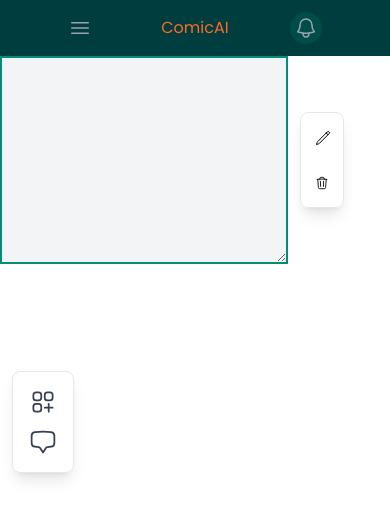
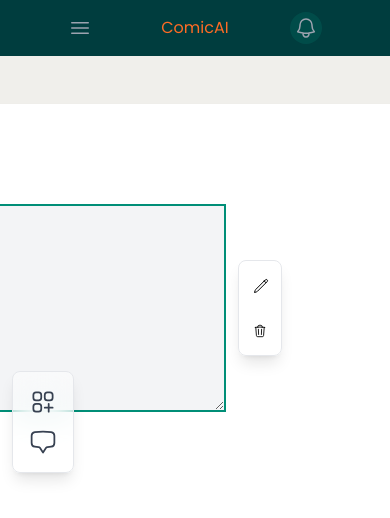
Before and after one commit to KaliKaloo/ComicPal, a React (Vite) app in the folder frontend-site/: page /CreateComicPage in a window 390 px wide. Both pictures are taken after a click on the icon 43 px from the left and 402 px from the top of the page. Shown: the top 518 px of the page. Built offline with nearby package versions, Linux system fonts and the light colour scheme.

Commit message:
added ability to have second page

```diff
--- a/frontend-site/src/components/ui/Draggable.jsx
+++ b/frontend-site/src/components/ui/Draggable.jsx
@@ -11,7 +11,7 @@ export function Draggable(props) {
 
   return (
 
-    <button className="" ref={setNodeRef} style={{...style, ...props.styles}} {...listeners} {...attributes}>
+    <button className='flex-shrink-0' ref={setNodeRef} style={{...style, ...props.styles}} {...listeners} {...attributes}>
       {props.children}
     </button>
   );
--- a/frontend-site/src/pages/CreateComicPage/CreateComicPage.jsx
+++ b/frontend-site/src/pages/CreateComicPage/CreateComicPage.jsx
@@ -19,9 +19,10 @@ import {
 function CreateComicPage() {
   const [panelList, setPanels] = useState([]);
   const [count, setCount] = useState(1);
+  const [newPage, setNewPage] = useState(false);
 
   const addPanel = () => {
-    setPanels([...panelList, { id: count, position: { x: 0, y: 0 } }]);
+    setPanels([...panelList, { id: count, position: { x: 100, y: 100 } }]);
     setCount(count + 1);
   };
 
@@ -33,7 +34,7 @@ function CreateComicPage() {
     useSensor(PointerSensor, {
       activationConstraint: {
         delay: 150,
-        tolerance:8
+        tolerance: 8,
       },
     })
   );
@@ -58,7 +59,7 @@ function CreateComicPage() {
     <MainLayout footer="noFooter">
       <DndContext onDragEnd={handleDragEnd} sensors={sensors}>
         <Droppable>
-          <div className="bg-[#f0efeb] relative h-[calc(100vh-56px)] overflow-hidden flex items-center">
+          <div className="bg-[#f0efeb] relative h-[calc(100vh-56px)] flex items-center">
             <div
               className={`z-20 flex shrink-0 grow-0 justify-around gap-4 border-t border-gray-200 bg-white/50 p-2.5 shadow-lg backdrop-blur-lg  fixed top-2/4 -translate-y-2/4 left-3 min-h-[auto] lg:min-w-[64px] min-w-[40px] flex-col rounded-lg border`}
             >
@@ -76,15 +77,43 @@ function CreateComicPage() {
                 </ChatBubbleBottomCenterIcon>
               </div>
             </div>
+
             <div
-              className={`flex justify-center flex-1 md:p-12 p:0 h-[calc(100vh-56px)] overflow-y-auto`}
+              className={`flex ${
+                newPage ? "justify-start ml-20 " : "justify-center"
+              } flex-1 p-12 h-[calc(100vh-56px)] overflow-x-auto`}
             >
-              {/* THE COMIC PAGE */}
-              <div className="relative shadow-md bg-white md:w-[210mm] w-full h-[297mm]">
-                <button className="absolute top-0 right-0 mt-[-1.5em] bg-white rounded-md w-20 h-5">
+              {/* THE COMIC PAGEs */}
+              <div
+                id="page1"
+                className="flex-shrink-0 relative shadow-md bg-white md:w-[210mm] w-[calc(210mm*0.9)] h-[calc(297mm*0.9)] md:h-[297mm] "
+              >
+                <button className="absolute top-0 left-0 mt-[-1.5em] bg-white rounded-md w-20 h-5">
                   size v
                 </button>
+                {!newPage ? (
+                  <button
+                    onClick={() => setNewPage(true)}
+                    className="absolute top-0 right-0 mt-[-1.5em] bg-white rounded-md w-20 h-5"
+                  >
+                    new page
+                  </button>
+                ) : (
+                  <button
+                    onClick={() => setNewPage(false)}
+                    className="absolute top-0 right-[-3.5rem] mt-[-1.5em] bg-white rounded-md w-10 h-5"
+                  >
+                    x
+                  </button>
+                )}
 
+                {newPage ? (
+                  <div className=" absolute md:ml-[215mm] ml-[195mm] shadow-md bg-white md:w-[210mm] w-[calc(210mm*0.9)] h-[calc(297mm*0.9)] md:h-[297mm]"></div>
+                ) : (
+                  <></>
+                )}
+
+                <div className="  ">
                   {panelList.map((panel) => (
                     <Draggable
                       styles={{
@@ -96,11 +125,14 @@ function CreateComicPage() {
                       key={panel.id}
                       panel={panel}
                     >
-                    <div className={`absolute `}>
-                      <GeneratePanel deleteFunc={() => deletePanel(panel.id)} />
+                      <div className={``}>
+                        <GeneratePanel
+                          deleteFunc={() => deletePanel(panel.id)}
+                        />
                       </div>
                     </Draggable>
                   ))}
+                </div>
               </div>
             </div>
           </div>
```
Lines whose indentation alone changed are shown as unchanged.
